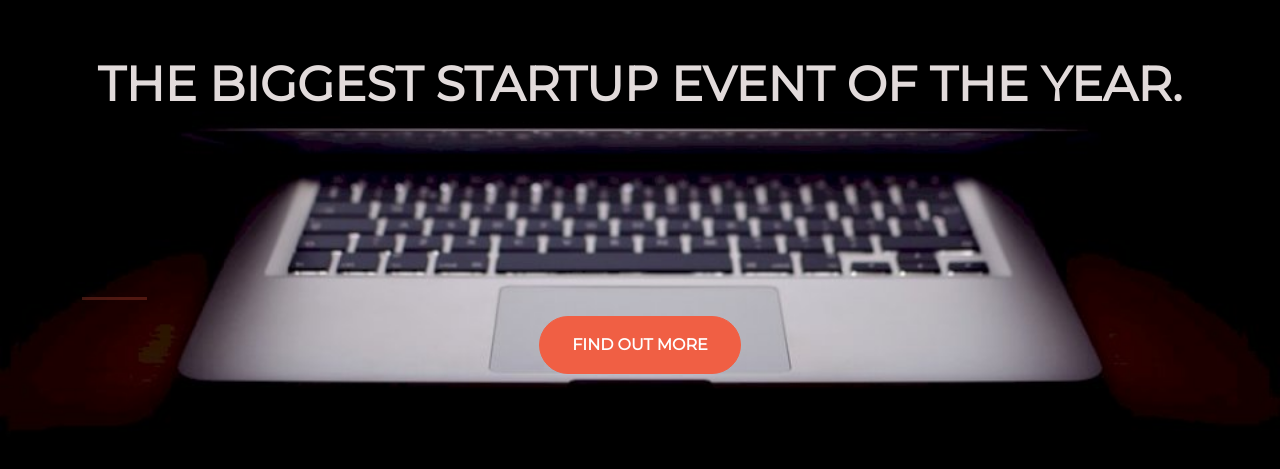
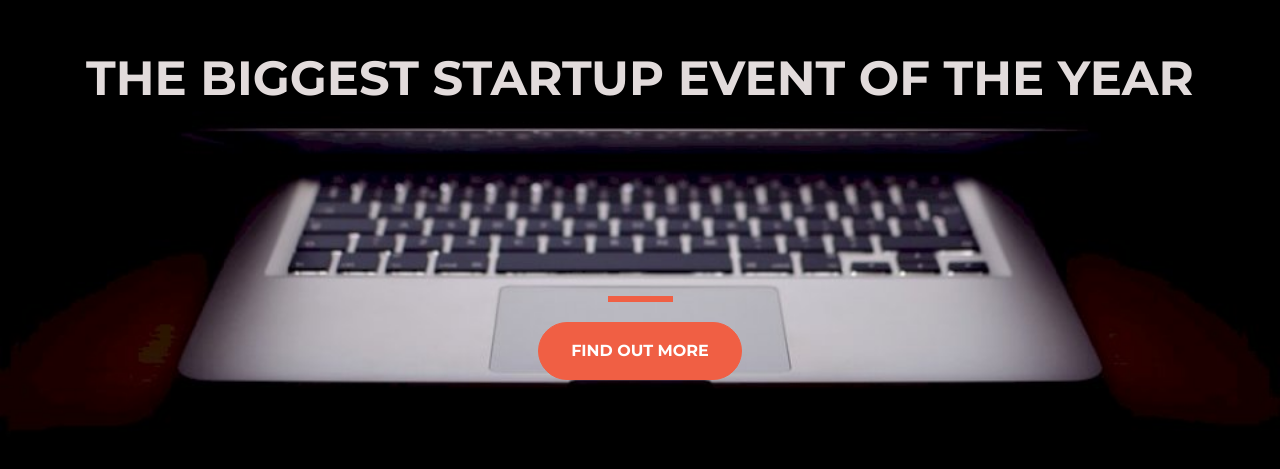
Before and after one commit to Omar28Radiance/Startup-Of-The-Year, a plain HTML site: page index.html in a window 1280 px wide. Shown: the part 185-654 px from the top of the page. Drawn offline with nearby package versions, Linux system fonts and the light colour scheme.

Commit message:
Add files via upload

```diff
--- a/index.html
+++ b/index.html
@@ -6,9 +6,9 @@
 	<title>Startup</title>
 
 	<!-- Google Fonts -->
-	<link rel="stylesheet" type="text/css" href="https://fonts.googleapis.com/css?family=Montserrat">
+	<link href="https://fonts.googleapis.com/css2?family=Montserrat:ital,wght@0,100..900;1,100..900&display=swap" rel="stylesheet">
 
-	<!--Bootstrap CSS from a CDN. This way you don't have to include-->
+	<!-- Bootstrap Css from a CDN. This way you don't have to include the bootstrap file yourself -->
 	<link rel="stylesheet" type="text/css" href="https://cdn.jsdelivr.net/npm/bootstrap@5.3.3/dist/css/bootstrap.min.css">
 	<!-- Your own stylesheet -->
 	<link rel="stylesheet" type="text/css" href="style.css">
@@ -17,12 +17,12 @@
 		<div class="container d-flex align-items-center h-100">
 			<div class="row">
 				<header class="text-center col-12">
-					<h1 class="text-uppercase"><strong>The biggest startup event of the year.</strong></h1>
+					<h1 class="text-uppercase"><strong>The biggest startup event of the year</strong></h1>
 				</header>
 				<div class="buffer col-12"></div>
 				<section class="text-center col-12">
 					<hr>
-					<a href="https://mailchi.mp/e01d6a4b50ea/ztmstudents">
+					<a href="">
 						<button class="btn btn-primary btn-xl">Find out more</button>
 					</a>
 				</section>
@@ -30,5 +30,3 @@
 		</div>
 	</body>
 </html>
-
-<!--Nota: ver clase 85 para poder alinear el elemento hr(<div class="d-flex justify-content-center"></div> & revisar en CASA sobre github, viendo las lecciones 89 & 90)-->
--- a/style.css
+++ b/style.css
@@ -19,6 +19,10 @@ hr {
 	border-color: #F05F44;
 	border-width: 3px;
 	max-width: 65px;
+	margin: 20px auto;
+	color: #F05F44;
+	border: 3px solid #F05F44;
+	opacity: 1;
 }
 
 .buffer {
@@ -34,8 +38,6 @@ hr {
 .btn-primary {
 	background-color: #F05F44;
 	border-color: #F05F44;
-	--bs-btn-hover-bg: #ee4b08;
-    --bs-btn-hover-border-color: #ee4b08;
 }
 
 .btn-primary:hover {
```
